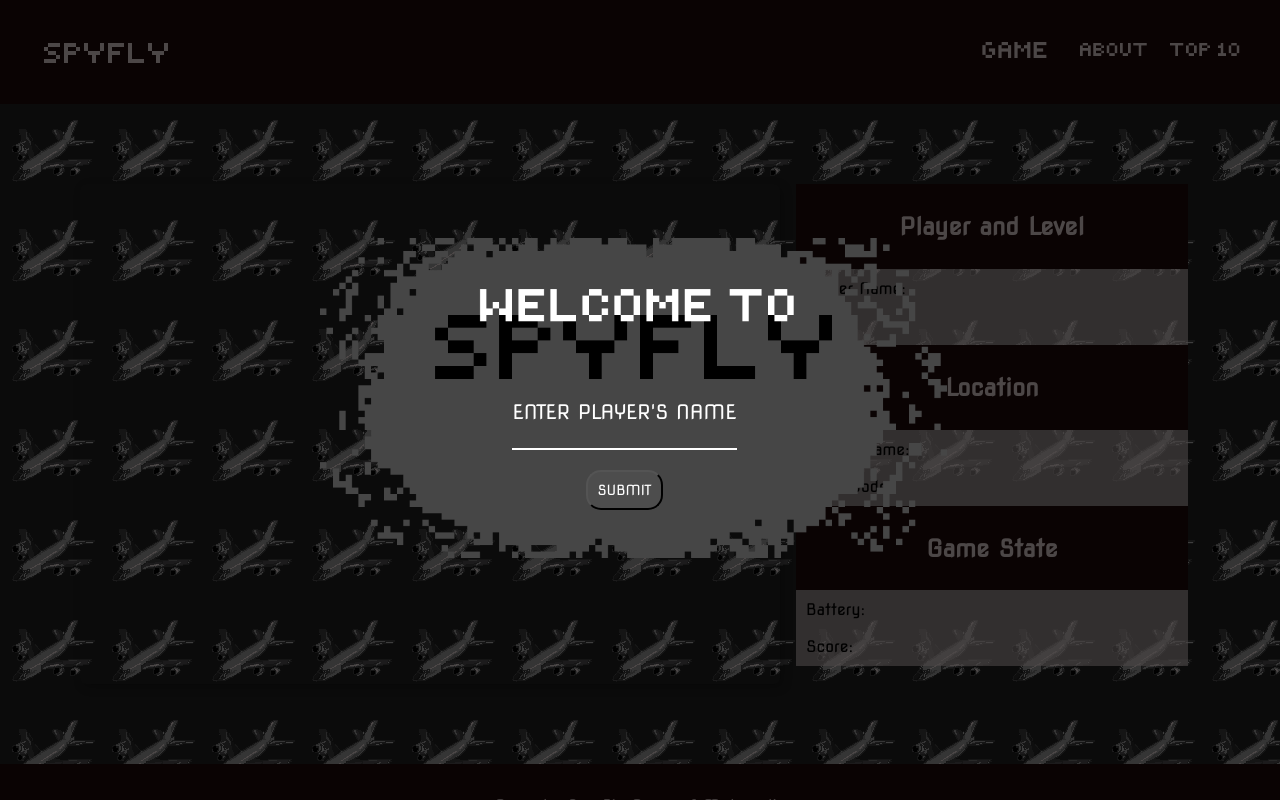
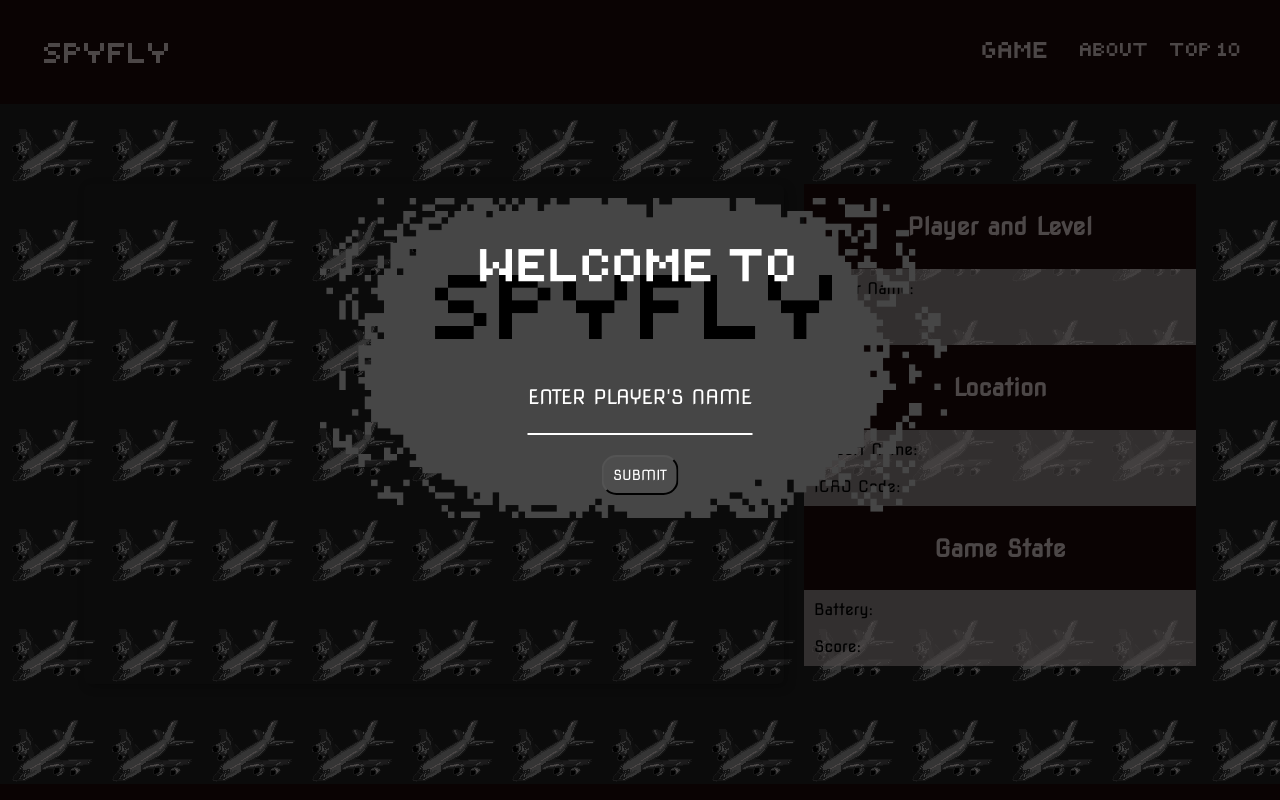
Before and after one commit to julijaiver/SpyFly, a Flask app: page / in a window 1280 px wide. Run offline with Flask 3, Linux system fonts and the light colour scheme; data that the repository does not hold is empty.

Commit message:
Fixed alignment of website

```diff
--- a/static/css/test2.css
+++ b/static/css/test2.css
@@ -43,7 +43,17 @@ body {
     padding: 5rem;
     margin: auto;
     background-image: url("../photos/planeDark.png");
-    background-repeat: repeat;
+    background-repeat: repeat;'
+}
+
+.container {
+    display: flex;
+    flex-direction: row;
+    justify-content: space-evenly /* or flex-start, flex-end, space-between, space-around, etc. */
+}
+
+.container > div {
+    margin-bottom: 20px; /* Adjust the value as needed */
 }
 
 .page-header {
@@ -220,6 +230,7 @@ table {
 .pop-content img {
     width: 100%;
     height: auto;
+    padding-bottom: 5rem;
 }
 
 #difficultyImg {
@@ -242,6 +253,7 @@ form {
     color: white;
     font-size: 20px;
     text-align: center;
+    padding-top: 5rem;
 }
 
 #playersName {
@@ -266,6 +278,21 @@ form {
 
 .popup-button:hover {
     background-color: rgb(255, 255, 255, 0.4);
+}
+
+#playerForm {
+    position: fixed;
+    top: 50%;
+    left: 50%;
+    transform: translate(-50%, -50%);
+}
+
+#difficultyPopContainer {
+    position: fixed;
+    top: 50%;
+    left: 50%;
+    transform: translate(-50%, -50%);
+    margin-left: 3rem;
 }
 
 #submitName {
```
